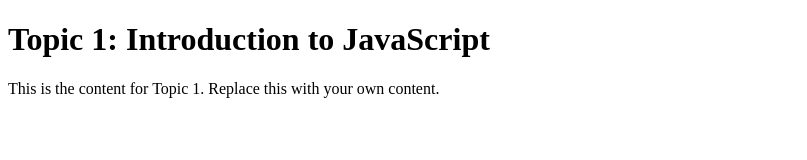
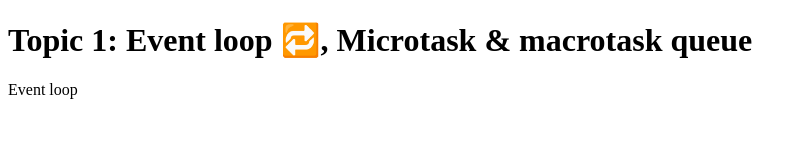
Before and after one commit to jcoding09/jcoding09.github.io, a plain HTML site: page topics/topic1.html in a window 1280 px wide. Shown: the whole page, without its empty margins (0-807 px from the left). Drawn offline with Linux system fonts and the light colour scheme.

Commit message:
Update topic1.html

```diff
--- a/topics/topic1.html
+++ b/topics/topic1.html
@@ -6,7 +6,7 @@
     <title>Topic 1 - JavaScript Concepts</title>
 </head>
 <body>
-    <h1>Topic 1: Introduction to JavaScript</h1>
-    <p>This is the content for Topic 1. Replace this with your own content.</p>
+    <h1>Topic 1: Event loop 🔁, Microtask & macrotask queue</h1>
+    <p>Event loop</p>
 </body>
 </html>
```
